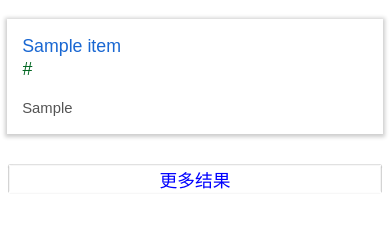
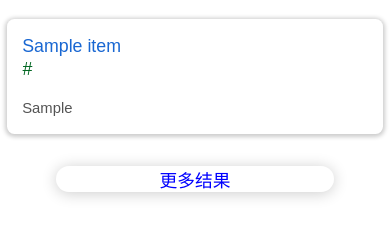
Before and after one commit to Bivectorfoil/gogosearch, a Flask app: template gogo/templates/result.html in a window 390 px wide. Shown: the part 115-355 px from the top of the page. Run offline with Flask 2, Linux system fonts and the light colour scheme; the template is opened without the code that fills it: most values are stand-ins (such as "Sample title", 1, 10 or a date in 2020); form fields are guessed from the names that the template uses; parts of the project's set-up code (start-up, migrations or seed data) failed here and were passed over.

Commit message:
Add fillet border on mobile page

```diff
--- a/gogo/static/css/style.css
+++ b/gogo/static/css/style.css
@@ -234,6 +234,7 @@ div.MobileFoot {
                 line-height:0.5rem;
                 margin-top: 0.01rem;
                 margin-bottom: 0.1rem;
+                border-radius: 0.6rem;
         }
         div#resultStates.resultstates {
                 font-size:0.5rem;
@@ -264,6 +265,7 @@ div.MobileFoot {
                 margin-right: 0.5rem;
                 padding-top: 0.01rem;
                 box-shadow: 0 1px 4px 2px rgba(0,0,0,0.2);
+                border-radius: 0.5rem;
 
         }
         div.r {
@@ -308,9 +310,13 @@ div.MobileFoot {
         }
         table#mobilenav, tbody, tr, td.next, td.a:link, span.next {
                 display: block;
+                margin:0 auto;
+        }
+        span.next {
                 text-align: center;
-                margin:0 auto;
                 font-size: 1.2rem;
-                box-shadow: 0 0.01rem 0.1rem 0 rgba(0,0,0,0.2);
+                width: 75%;
+                box-shadow: 0 0.1rem 1rem 0 rgba(0,0,0,0.2);
+                border-radius: 1rem;
         }
 }
```
